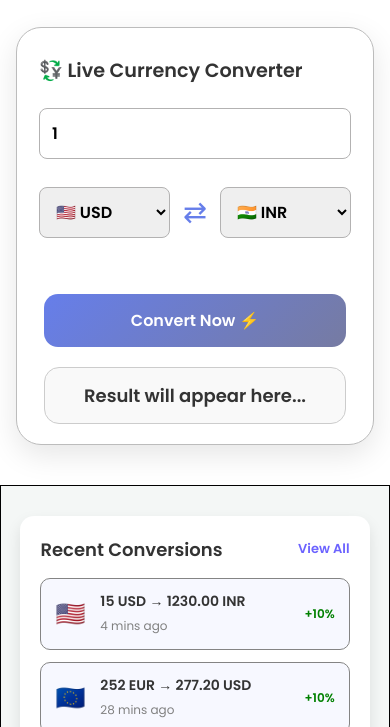
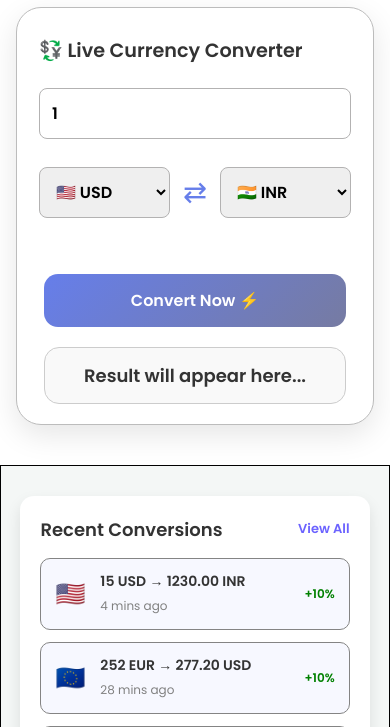
Before and after one commit to guptamani214-max/backend-code, a website: page FrantEnd/dashboard.html in a window 390 px wide. Shown: the part 326-1053 px from the top of the page. Drawn offline with nearby package versions, Linux system fonts and the light colour scheme; sample sign-in values are in the browser's storage.

Commit message:
Updated features section

```diff
--- a/FrantEnd/dashboard.html
+++ b/FrantEnd/dashboard.html
@@ -22,6 +22,8 @@
             height: auto;
             overflow-y: auto;
             background-color: #f4f7f6;
+            margin: 0;
+            padding-top: 0;
 
         }
 
@@ -148,6 +150,7 @@ body.dark-mode .recent-card:hover {
             display: flex;
             justify-content: center;
             align-items: center;
+            margin-top: 0;
             padding: 40px 16px;
 
         }
@@ -480,7 +483,7 @@ body.dark-mode .recent-card:hover {
                 margin-top: 10px;
             }
             .main-content {
-                margin-top: 20px; /* Navbar static hone ki wajah se adjust kiya */
+                margin-top: 0; /* Navbar static hone ki wajah se adjust kiya */
             }
         }
     </style>
@@ -498,7 +501,6 @@ body.dark-mode .recent-card:hover {
             <li><h3 onclick="logout()"><a style="cursor: pointer;">Logout</a></h3></li>
         </ul>
     </nav>
-
 <main class="main-content">
   <section class="hero-section">
     <div class="hero-container">
```
